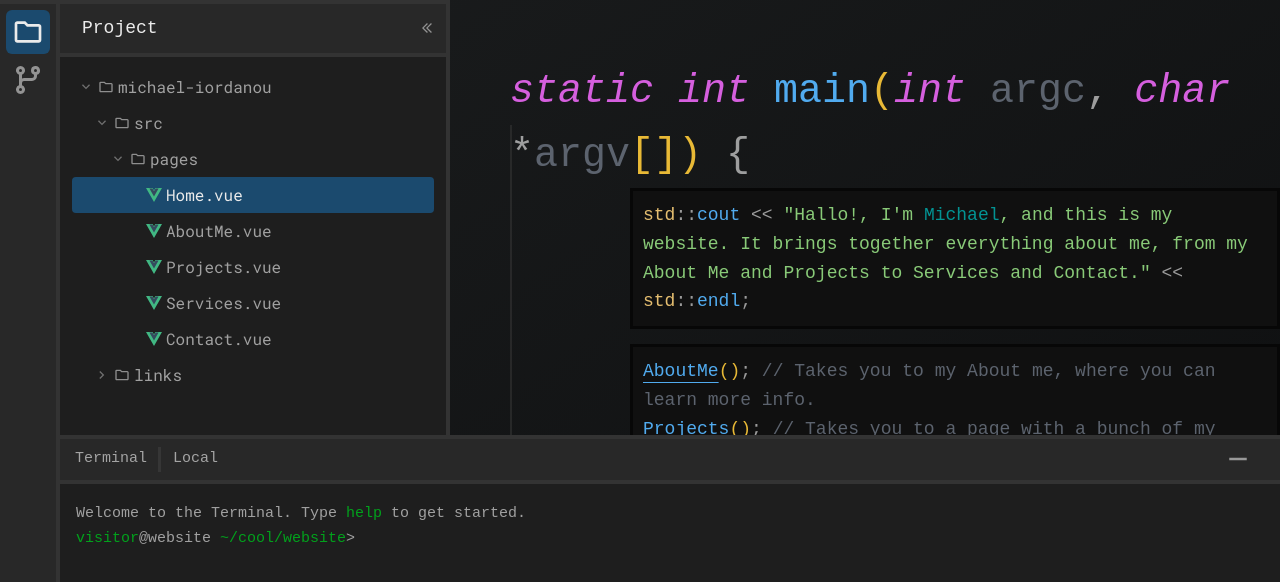
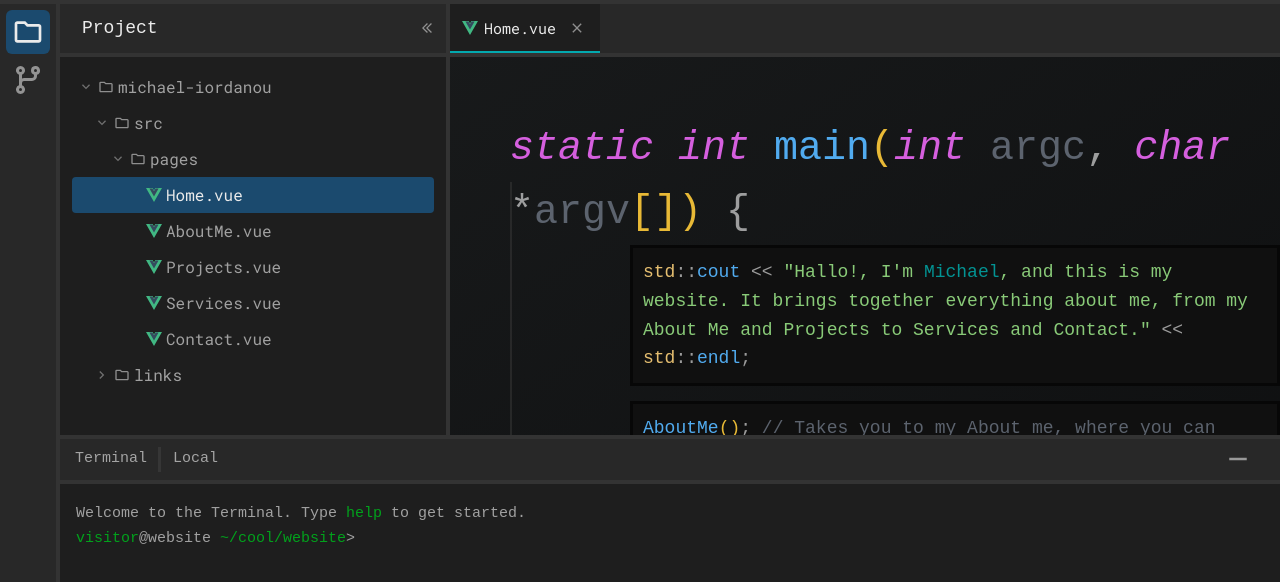
Before and after one commit to EclipsedMango/MyWebsite, a Vue app: page / in a window 1280 px wide. Shown: the top 582 px of the page. Built offline with nearby package versions, Linux system fonts and the light colour scheme.

Commit message:
added tab bar

```diff
--- a/src/App.vue
+++ b/src/App.vue
@@ -1,12 +1,18 @@
 <script setup>
-import { computed } from "vue";
+import { computed, watch } from "vue";
 import { useRoute } from "vue-router";
 import NavBar from "@/components/NavBar.vue";
+import EditorTabs from "@/components/EditorTabs.vue";
 import { navBarCollapsed, SIDEBAR_WIDTH, SIDEBAR_WIDTH_COLLAPSED } from "@/navbardata.js";
+import { hasOpenTabs, isOpenable, syncRoute } from "@/tabsdata.js";
 
 const route = useRoute();
 
 const showChrome = computed(() => !route.meta.hideChrome);
+
+watch(() => route.path, (path) => syncRoute(path), { immediate: true });
+
+const showEmptyEditor = computed(() => showChrome.value && isOpenable(route.path) && !hasOpenTabs.value);
 
 const sideBarWidth = computed(() => {
   if (!showChrome.value) {
@@ -20,9 +26,16 @@ const sideBarWidth = computed(() => {
 <template>
   <div class="main-app">
     <NavBar v-if="showChrome"></NavBar>
-    <main class="app-content" :style="{ marginLeft: sideBarWidth }">
-      <RouterView></RouterView>
-    </main>
+    <div class="editor-area" :style="{ marginLeft: sideBarWidth }">
+      <EditorTabs v-if="showChrome"></EditorTabs>
+      <div v-if="showEmptyEditor" class="empty-editor">
+        <p class="empty-title">No file is open</p>
+        <p class="empty-hint">Open one from the Project tool window on the left.</p>
+      </div>
+      <main v-else class="app-content">
+        <RouterView></RouterView>
+      </main>
+    </div>
   </div>
 </template>
 
@@ -37,6 +50,17 @@ const sideBarWidth = computed(() => {
   background: linear-gradient(to bottom right, #1b1d1e, #0c0d0e);
 }
 
+.editor-area {
+  display: flex;
+  flex-direction: column;
+
+  flex: 1;
+  min-width: 0;
+  height: 100%;
+
+  transition: margin-left 0.25s ease;
+}
+
 .app-content {
   display: flex;
   flex-direction: row;
@@ -44,9 +68,29 @@ const sideBarWidth = computed(() => {
 
   flex: 1;
   min-width: 0;
-  height: 100%;
+  min-height: 0;
 
   overflow: auto;
-  transition: margin-left 0.25s ease;
+}
+
+.empty-editor {
+  display: flex;
+  flex-direction: column;
+  align-items: center;
+  justify-content: center;
+  gap: 8px;
+
+  flex: 1;
+  min-height: 0;
+
+  color: var(--ide-text-muted);
+}
+
+.empty-title {
+  font-size: 22px;
+}
+
+.empty-hint {
+  font-size: 15px;
 }
 </style>
--- /dev/null
+++ b/src/components/EditorTabs.vue
@@ -0,0 +1,154 @@
+<script setup>
+import { useRoute, useRouter } from "vue-router";
+import { activeTabRoute, closeTab, openTabs } from "@/tabsdata.js";
+import { iconForFile } from "@/fileicons.js";
+import XIcon from "@/components/Icons/XIcon.vue";
+
+const route = useRoute();
+const router = useRouter();
+
+function selectTab(tab) {
+  if (tab.route !== route.path) {
+    router.push(tab.route);
+  }
+}
+
+function close(tab) {
+  const next = closeTab(tab.route);
+
+  if (next && next !== route.path) {
+    router.push(next);
+  }
+}
+</script>
+
+<template>
+  <div class="editor-tabs" role="tablist" aria-label="Open pages">
+    <div
+      v-for="tab in openTabs"
+      :key="tab.route"
+      class="editor-tab"
+      :class="{ active: tab.route === activeTabRoute }"
+      role="tab"
+      tabindex="0"
+      :aria-selected="tab.route === activeTabRoute"
+      :title="tab.path"
+      @click="selectTab(tab)"
+      @keydown.enter.prevent="selectTab(tab)"
+      @keydown.delete.prevent="close(tab)"
+      @mouseup.middle.prevent="close(tab)"
+    >
+      <component :is="iconForFile(tab.name)" class="tab-icon"></component>
+      <span class="tab-label">{{ tab.name }}</span>
+      <button class="tab-close" type="button" :title="`Close ${tab.name}`" @click.stop="close(tab)">
+        <XIcon></XIcon>
+      </button>
+    </div>
+  </div>
+</template>
+
+<style scoped>
+.editor-tabs {
+  display: flex;
+  flex-direction: row;
+  align-items: stretch;
+
+  flex: 0 0 auto;
+  min-height: 57px;
+
+  background-color: var(--ide-bar);
+  border-top: 4px solid var(--ide-border);
+  border-bottom: 4px solid var(--ide-border);
+
+  overflow-x: auto;
+  overflow-y: hidden;
+}
+
+.editor-tabs::-webkit-scrollbar {
+  height: 6px;
+}
+
+.editor-tabs::-webkit-scrollbar-thumb {
+  background-color: var(--ide-scrollbar);
+  border-radius: 3px;
+}
+
+.editor-tabs::-webkit-scrollbar-track {
+  background: transparent;
+}
+
+.editor-tab {
+  display: flex;
+  flex-direction: row;
+  align-items: center;
+  gap: 6px;
+
+  flex: 0 0 auto;
+  padding: 0 8px 0 12px;
+
+  border-bottom: 2px solid transparent;
+
+  font-family: "JetBrains Mono", "Roboto Mono", monospace;
+  font-size: 15px;
+  white-space: nowrap;
+
+  color: var(--ide-text);
+  cursor: pointer;
+  transition: background-color 0.1s ease, color 0.1s ease;
+}
+
+.editor-tab:hover {
+  background-color: var(--ide-hover);
+}
+
+.editor-tab.active {
+  background-color: var(--ide-bg);
+  border-bottom-color: var(--ide-accent);
+
+  color: var(--ide-text-bright);
+}
+
+.editor-tab:focus-visible {
+  outline: 1px solid var(--ide-accent);
+  outline-offset: -1px;
+}
+
+.tab-icon {
+  flex: 0 0 16px;
+
+  color: var(--ide-icon);
+}
+
+.editor-tab.active .tab-icon {
+  color: var(--ide-text-bright);
+}
+
+.tab-close {
+  display: flex;
+  align-items: center;
+  justify-content: center;
+
+  width: 30px;
+  height: 30px;
+
+  border: none;
+  border-radius: 16px;
+  background: none;
+
+  color: var(--ide-icon);
+  cursor: pointer;
+  opacity: 0;
+  transition: background-color 0.15s ease, color 0.15s ease, opacity 0.15s ease;
+}
+
+.editor-tab:hover .tab-close,
+.editor-tab.active .tab-close,
+.tab-close:focus-visible {
+  opacity: 1;
+}
+
+.tab-close:hover {
+  background-color: var(--ide-hover);
+  color: var(--ide-text-bright);
+}
+</style>
--- a/src/components/FileTreeNode.vue
+++ b/src/components/FileTreeNode.vue
@@ -1,14 +1,11 @@
 <script setup>
 import { computed } from "vue";
 import { RouterLink, useRoute } from "vue-router";
-import { fileExtension, isExpanded, toggleFolder } from "@/filetreedata.js";
+import { isExpanded, toggleFolder } from "@/filetreedata.js";
+import { iconForFile } from "@/fileicons.js";
+import { openTab } from "@/tabsdata.js";
 import ChevronIcon from "@/components/Icons/ChevronIcon.vue";
 import FolderIcon from "@/components/Icons/FolderIcon.vue";
-import FolderOpenIcon from "@/components/Icons/FolderOpenIcon.vue";
-import VueFileIcon from "@/components/Icons/VueFileIcon.vue";
-import ShellFileIcon from "@/components/Icons/ShellFileIcon.vue";
-import LinkFileIcon from "@/components/Icons/LinkFileIcon.vue";
-import MarkdownFileIcon from "@/components/Icons/MarkdownFileIcon.vue";
 
 const props = defineProps({
   node: { type: Object, required: true },
@@ -21,19 +18,12 @@ const isFolder = computed(() => props.node.type === "folder");
 const expanded = computed(() => isExpanded(props.node.path));
 const selected = computed(() => !!props.node.route && route.path === props.node.route);
 
-const FILE_ICONS = {
-  vue: VueFileIcon,
-  sh: ShellFileIcon,
-  url: LinkFileIcon,
-  md: MarkdownFileIcon,
-};
-
 const icon = computed(() => {
   if (isFolder.value) {
     return FolderIcon;
   }
 
-  return FILE_ICONS[fileExtension(props.node.name)] ?? MarkdownFileIcon;
+  return iconForFile(props.node.name);
 });
 
 const rowTag = computed(() => {
@@ -59,6 +49,11 @@ const guideOffset = computed(() => `${props.depth * 16 + 14}px`);
 function onActivate() {
   if (isFolder.value) {
     toggleFolder(props.node.path);
+    return;
+  }
+
+  if (props.node.route) {
+    openTab(props.node.route);
   }
 }
 </script>
--- /dev/null
+++ b/src/components/Icons/XIcon.vue
@@ -0,0 +1,11 @@
+<script setup>
+
+</script>
+
+<template>
+  <svg xmlns="http://www.w3.org/2000/svg" height="16px" viewBox="0 -960 960 960" width="16px" fill="currentColor"><path d="m256-200-56-56 224-224-224-224 56-56 224 224 224-224 56 56-224 224 224 224-56 56-224-224-224 224Z"/></svg>
+</template>
+
+<style scoped>
+
+</style>
--- /dev/null
+++ b/src/fileicons.js
@@ -0,0 +1,16 @@
+import { fileExtension } from "@/filetreedata.js";
+import VueFileIcon from "@/components/Icons/VueFileIcon.vue";
+import ShellFileIcon from "@/components/Icons/ShellFileIcon.vue";
+import LinkFileIcon from "@/components/Icons/LinkFileIcon.vue";
+import MarkdownFileIcon from "@/components/Icons/MarkdownFileIcon.vue";
+
+const FILE_ICONS = {
+  vue: VueFileIcon,
+  sh: ShellFileIcon,
+  url: LinkFileIcon,
+  md: MarkdownFileIcon,
+};
+
+export function iconForFile(name) {
+  return FILE_ICONS[fileExtension(name)] ?? MarkdownFileIcon;
+}
--- /dev/null
+++ b/src/tabsdata.js
@@ -0,0 +1,63 @@
+import { computed, reactive, ref } from "vue";
+import { fileTree } from "@/filetreedata.js";
+
+const filesByRoute = {};
+
+(function collectFiles(node) {
+  if (node.type === "file" && node.route) {
+    filesByRoute[node.route] = node;
+  }
+
+  node.children?.forEach(collectFiles);
+})(fileTree);
+
+export const openTabs = reactive([]);
+export const activeTabRoute = ref(null);
+
+export const hasOpenTabs = computed(() => openTabs.length > 0);
+
+export function isOpenable(route) {
+  return !!filesByRoute[route];
+}
+
+export function openTab(route) {
+  const file = filesByRoute[route];
+
+  if (!file) {
+    return;
+  }
+
+  if (!openTabs.some((tab) => tab.route === route)) {
+    openTabs.push({ route, name: file.name, path: file.path });
+  }
+
+  activeTabRoute.value = route;
+}
+
+export function closeTab(route) {
+  const index = openTabs.findIndex((tab) => tab.route === route);
+
+  if (index === -1) {
+    return activeTabRoute.value;
+  }
+
+  openTabs.splice(index, 1);
+
+  if (activeTabRoute.value !== route) {
+    return activeTabRoute.value;
+  }
+
+  const neighbour = openTabs[index] ?? openTabs[index - 1] ?? null;
+  activeTabRoute.value = neighbour?.route ?? null;
+
+  return activeTabRoute.value;
+}
+
+export function syncRoute(route) {
+  if (isOpenable(route)) {
+    openTab(route);
+    return;
+  }
+
+  activeTabRoute.value = null;
+}
```
